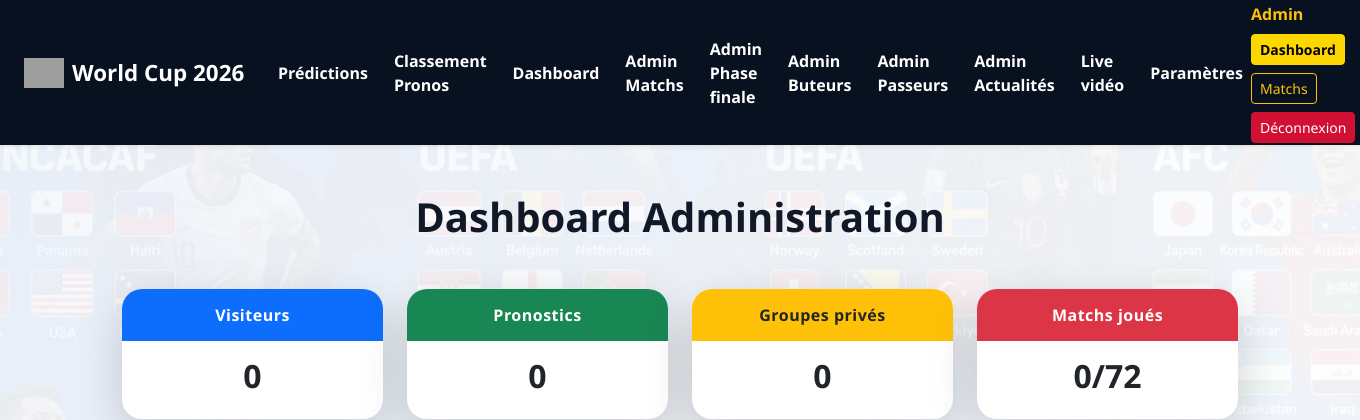
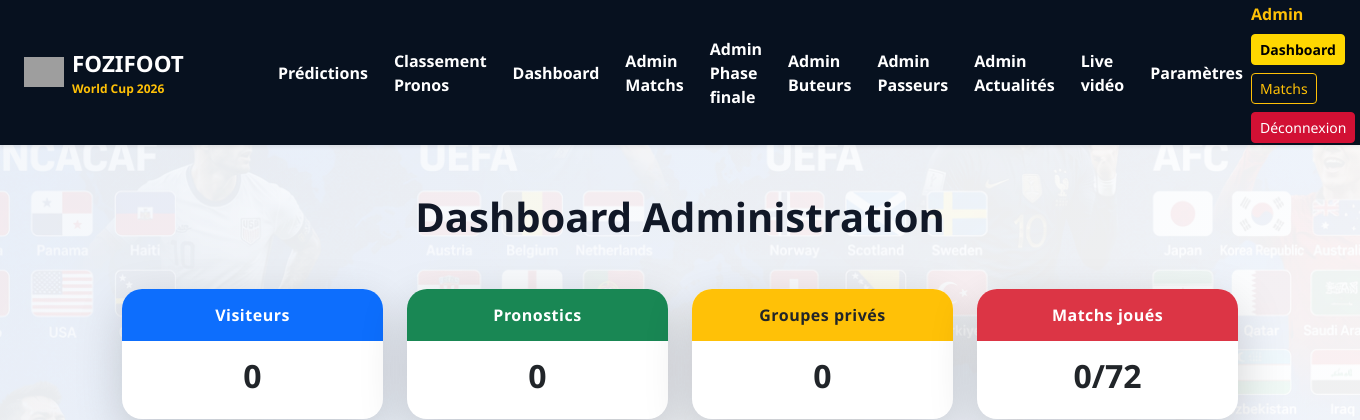
Before and after one commit to shmerleybrun-pixel/WorldCup2026, a Flask app: page /admin/dashboard in a window 1360 px wide. Shown: the top 420 px of the page. Run offline with Flask 3, Linux system fonts and the light colour scheme; a user stored in the database is signed in; data comes from the database, SQL or seed files in the repository; data that the repository does not hold is empty; grey boxes are pictures that could not be loaded.

Commit message:
Update navbar branding to FoziFoot

```diff
--- a/templates/navbar.html
+++ b/templates/navbar.html
@@ -23,7 +23,12 @@
             <img src="{{ url_for('static', filename='images/ball.png') }}"
                  alt="World Cup 2026"
                  class="navbar-logo">
-            <span class="ms-2">World Cup 2026</span>
+            <span class="ms-2 fw-bold">
+                FOZIFOOT
+                <small class="d-block text-warning" style="font-size: 12px;">
+                    World Cup 2026
+                </small>
+            </span>
         </a>
 
         <button class="navbar-toggler"
```
